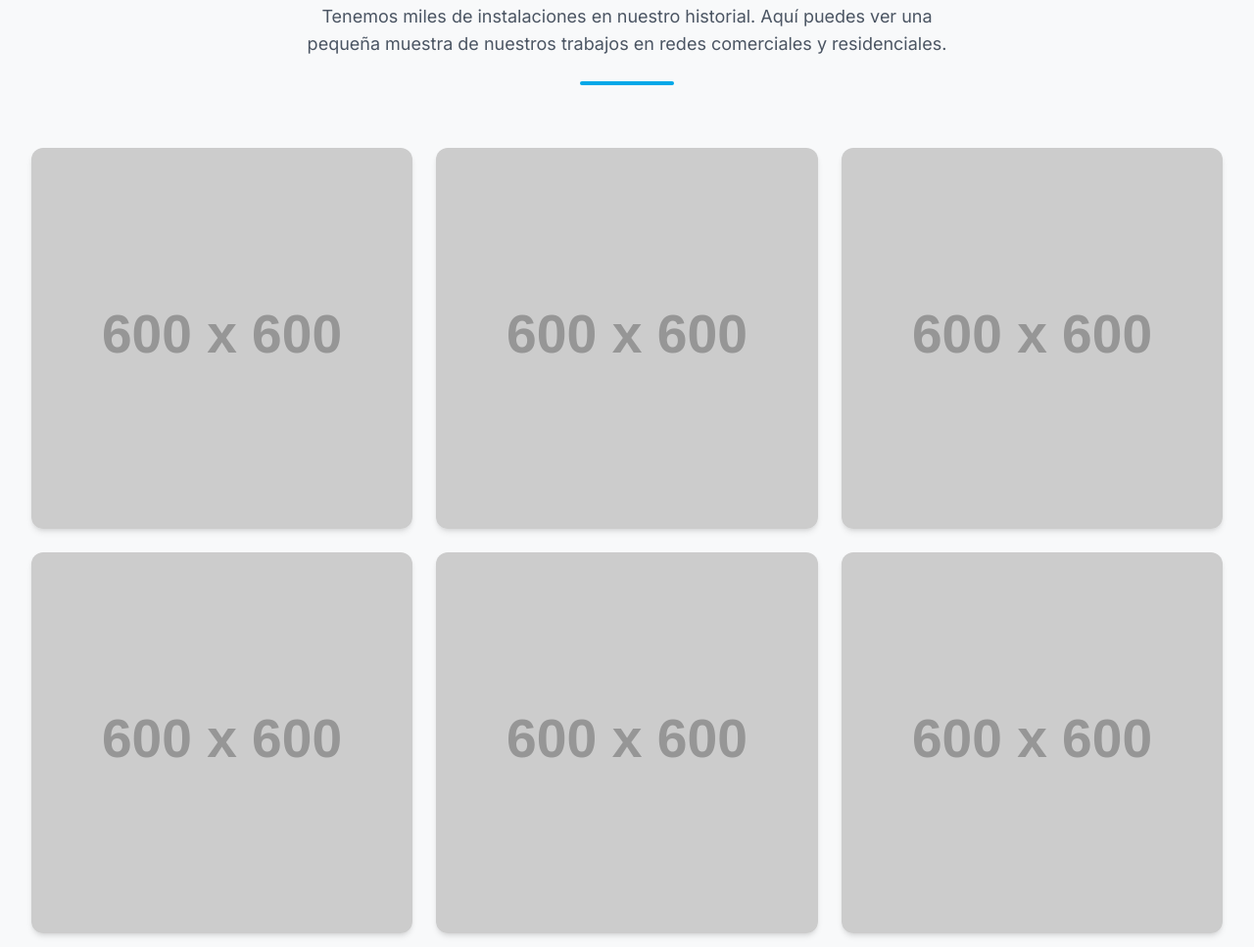
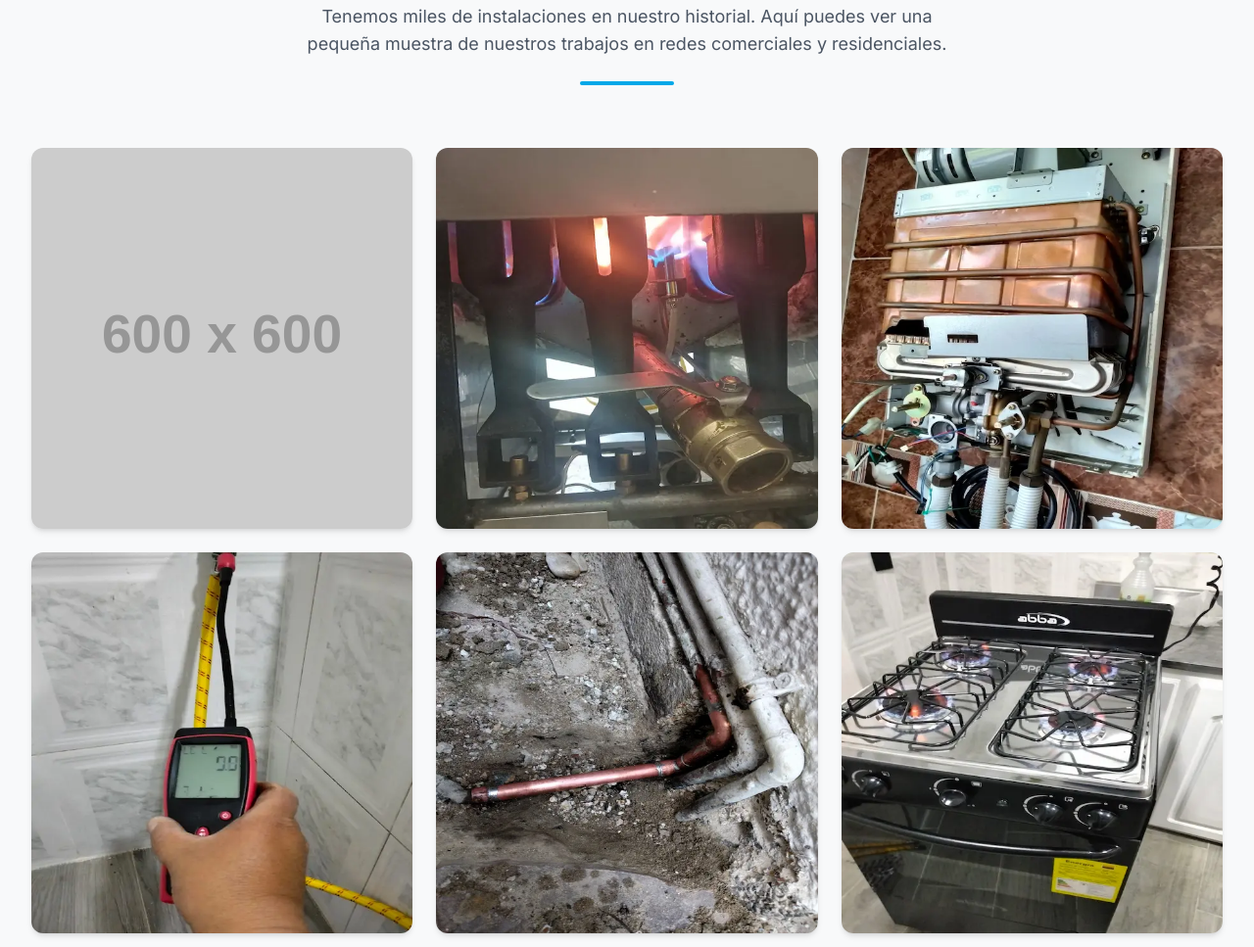
Before and after one commit to Bandeersnatch/solugaspro.github.io, a website: page index.html in a window 1280 px wide. Shown: the part 2285-3252 px from the top of the page at 98% size. Drawn offline with Linux system fonts and the light colour scheme; placeholder pictures from the web are drawn by us.

Commit message:
imagenes

```diff
--- a/index.html
+++ b/index.html
@@ -195,7 +195,7 @@
 
                     <div class="relative rounded-2xl overflow-hidden shadow-2xl group">
                         <!-- ¡IMPORTANTE! Agrega width y height a tu foto real cuando la subas para evitar CLS -->
-                        <img src="https://placehold.co/800x600/0052cc/ffffff?text=Tu+Foto+Trabajando+Aqui" width="800" height="600" alt="Experto en Gas" class="w-full h-auto object-cover transition-transform duration-700 group-hover:scale-105">
+                        <img src="images/principal.webp" width="800" height="600" alt="Experto en Gas" class="w-full h-auto object-cover transition-transform duration-700 group-hover:scale-105">
 
                         <div class="absolute bottom-6 left-6 right-6 bg-white/90 backdrop-blur-md p-6 rounded-xl shadow-lg border-l-4 border-brand">
                             <div class="flex items-center gap-4">
@@ -238,7 +238,7 @@
                 </div>
 
                 <div class="group relative rounded-xl overflow-hidden shadow-md cursor-pointer aspect-square">
-                    <img src="https://placehold.co/600x600/0052cc/ffffff?text=Quemadores+Industriales" loading="lazy" width="600" height="600" alt="Mantenimiento quemadores" class="w-full h-full object-cover transition duration-500 group-hover:scale-110">
+                    <img src="images/quemadores.webp" loading="lazy" width="600" height="600" alt="Mantenimiento quemadores" class="w-full h-full object-cover transition duration-500 group-hover:scale-110">
                     <div class="absolute inset-0 bg-gradient-to-t from-brand/90 to-transparent opacity-0 group-hover:opacity-100 transition duration-300 flex flex-col justify-end p-6">
                         <span class="text-white font-bold text-xl">Quemadores Industriales</span>
                         <span class="text-blue-100 text-sm">Mantenimiento preventivo</span>
@@ -246,7 +246,7 @@
                 </div>
 
                 <div class="group relative rounded-xl overflow-hidden shadow-md cursor-pointer aspect-square">
-                    <img src="https://placehold.co/600x600/00a8e8/ffffff?text=Instalacion+Calentadores" loading="lazy" width="600" height="600" alt="Instalación de calentador" class="w-full h-full object-cover transition duration-500 group-hover:scale-110">
+                    <img src="images/calentador.webp" loading="lazy" width="600" height="600" alt="Instalación de calentador" class="w-full h-full object-cover transition duration-500 group-hover:scale-110">
                     <div class="absolute inset-0 bg-gradient-to-t from-brand/90 to-transparent opacity-0 group-hover:opacity-100 transition duration-300 flex flex-col justify-end p-6">
                         <span class="text-white font-bold text-xl">Calentadores de Paso</span>
                         <span class="text-blue-100 text-sm">Residencial - Normativa</span>
@@ -254,7 +254,7 @@
                 </div>
 
                 <div class="group relative rounded-xl overflow-hidden shadow-md cursor-pointer aspect-square">
-                    <img src="https://placehold.co/600x600/25d366/ffffff?text=Deteccion+de+Fugas" loading="lazy" width="600" height="600" alt="Válvulas y tuberías" class="w-full h-full object-cover transition duration-500 group-hover:scale-110">
+                    <img src="images/deteccion.webp" loading="lazy" width="600" height="600" alt="Válvulas y tuberías" class="w-full h-full object-cover transition duration-500 group-hover:scale-110">
                     <div class="absolute inset-0 bg-gradient-to-t from-brand/90 to-transparent opacity-0 group-hover:opacity-100 transition duration-300 flex flex-col justify-end p-6">
                         <span class="text-white font-bold text-xl">Detección y Reparación</span>
                         <span class="text-blue-100 text-sm">Solución de fugas de gas</span>
@@ -262,7 +262,7 @@
                 </div>
 
                 <div class="group relative rounded-xl overflow-hidden shadow-md cursor-pointer aspect-square">
-                    <img src="https://placehold.co/600x600/f59e0b/ffffff?text=Tuberias+Complejas" loading="lazy" width="600" height="600" alt="Tuberías industriales" class="w-full h-full object-cover transition duration-500 group-hover:scale-110">
+                    <img src="images/instalaciones.webp" loading="lazy" width="600" height="600" alt="Tuberías industriales" class="w-full h-full object-cover transition duration-500 group-hover:scale-110">
                     <div class="absolute inset-0 bg-gradient-to-t from-brand/90 to-transparent opacity-0 group-hover:opacity-100 transition duration-300 flex flex-col justify-end p-6">
                         <span class="text-white font-bold text-xl">Diseño de Tuberías</span>
                         <span class="text-blue-100 text-sm">Trazados de alta complejidad</span>
@@ -270,7 +270,7 @@
                 </div>
 
                 <div class="group relative rounded-xl overflow-hidden shadow-md cursor-pointer aspect-square">
-                    <img src="https://placehold.co/600x600/e11d48/ffffff?text=Equipos+Comerciales" loading="lazy" width="600" height="600" alt="Freidoras y Hornos" class="w-full h-full object-cover transition duration-500 group-hover:scale-110">
+                    <img src="images/residen.webp" loading="lazy" width="600" height="600" alt="Freidoras y Hornos" class="w-full h-full object-cover transition duration-500 group-hover:scale-110">
                     <div class="absolute inset-0 bg-gradient-to-t from-brand/90 to-transparent opacity-0 group-hover:opacity-100 transition duration-300 flex flex-col justify-end p-6">
                         <span class="text-white font-bold text-xl">Gasodomésticos</span>
                         <span class="text-blue-100 text-sm">Hornos, Freidoras y Estufas</span>
```
Also changed, not shown: images/calentador.webp (added), images/deteccion.webp (added), images/instalaciones.webp (added), images/principal.webp (added), images/quemadores.webp (added), images/residen.webp (added).
